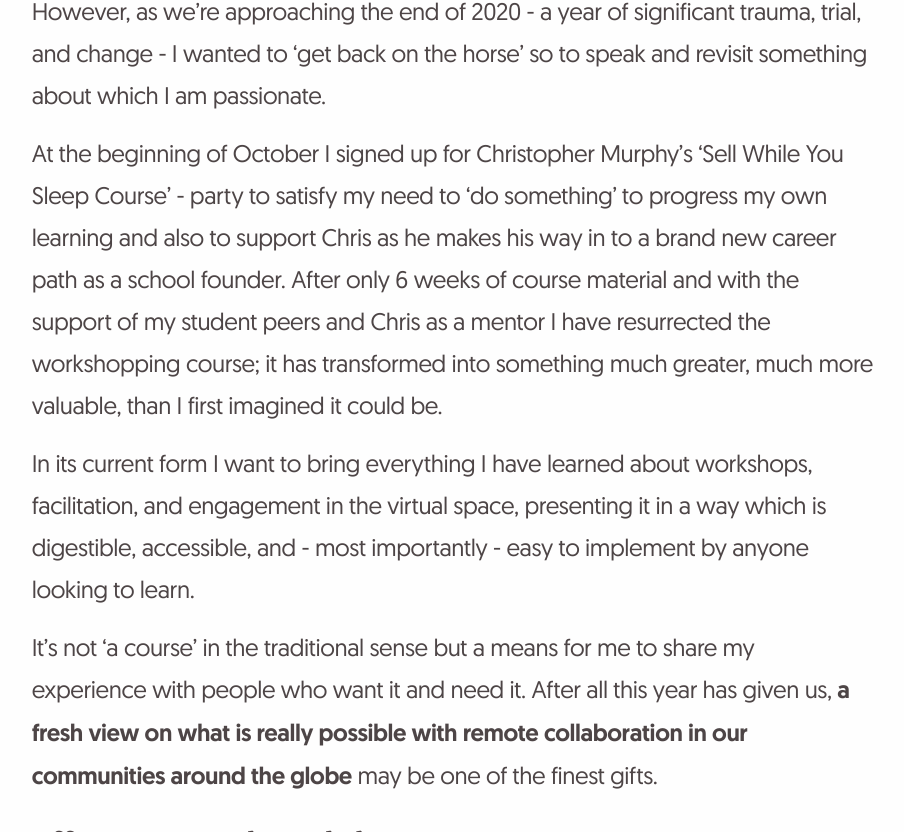
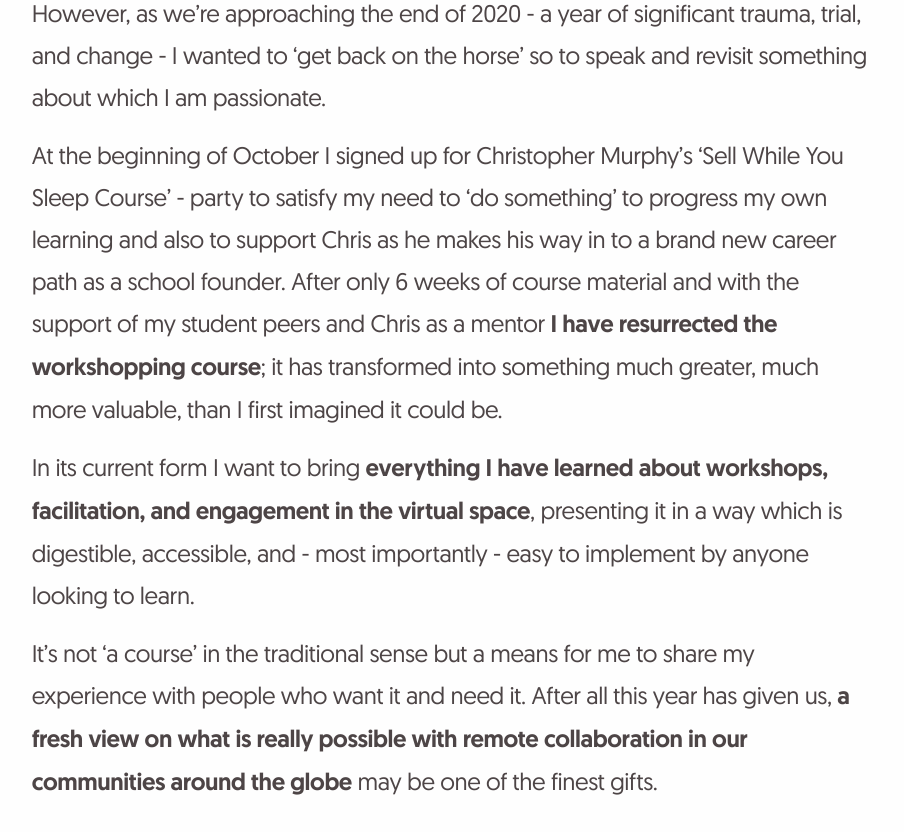
Before and after one commit to tomjepsoncreative/website, an Eleventy site: page blog/posts/2020/remote-workshop-part-1.md in a window 1280 px wide. Shown: the part 671-1503 px from the top of the page, without its empty margins (187-1091 px from the left). Built offline with nearby package versions, Linux system fonts and the light colour scheme; Eleventy itself is replaced by a stand-in of ours; files that its build step writes are made by us from their sources.

Commit message:
More updates

```diff
--- a/blog/posts/2020/remote-workshop-part-1.md
+++ b/blog/posts/2020/remote-workshop-part-1.md
@@ -8,15 +8,15 @@ tags: ['post']
 *****
 
 <!-- Excerpt Start -->
-As I was making my coffee this morning I realised I have not shared anything to do with my recent journeys into product-making. I’d long ago posted about writing a course on setting up a remote workshop using MURAL; I never followed through and finished it.<!-- Excerpt End -->
+As I was making my coffee this morning I realised I have not shared anything to do with my recent journeys into product-making. **I’d long ago posted about writing a course on setting up a remote workshop using MURAL**; I never followed through and finished it.<!-- Excerpt End -->
 
 Excuses were made and production halted.
 
 However, as we’re approaching the end of 2020 - a year of significant trauma, trial, and change - I wanted to ‘get back on the horse’ so to speak and revisit something about which I am passionate.
 
-At the beginning of October I signed up for Christopher Murphy’s ‘Sell While You Sleep Course’ - party to satisfy my need to ‘do something’ to progress my own learning and also to support Chris as he makes his way in to a brand new career path as a school founder. After only 6 weeks of course material and with the support of my student peers and Chris as a mentor I have resurrected the workshopping course; it has transformed into something much greater, much more valuable, than I first imagined it could be.
+At the beginning of October I signed up for Christopher Murphy’s ‘Sell While You Sleep Course’ - party to satisfy my need to ‘do something’ to progress my own learning and also to support Chris as he makes his way in to a brand new career path as a school founder. After only 6 weeks of course material and with the support of my student peers and Chris as a mentor **I have resurrected the workshopping course**; it has transformed into something much greater, much more valuable, than I first imagined it could be.
 
-In its current form I want to bring everything I have learned about workshops, facilitation, and engagement in the virtual space, presenting it in a way which is digestible, accessible, and - most importantly - easy to implement by anyone looking to learn.
+In its current form I want to bring **everything I have learned about workshops, facilitation, and engagement in the virtual space**, presenting it in a way which is digestible, accessible, and - most importantly - easy to implement by anyone looking to learn.
 
 It’s not ‘a course’ in the traditional sense but a means for me to share my experience with people who want it and need it. After all this year has given us, **a fresh view on what is really possible with remote collaboration in our communities around the globe** may be one of the finest gifts.
 
```
